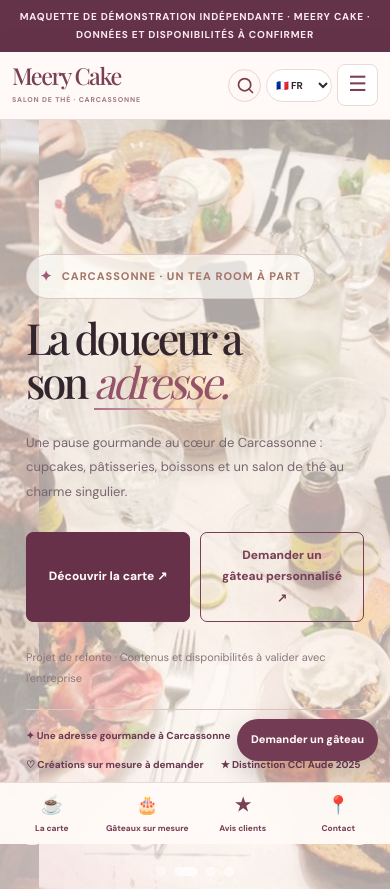
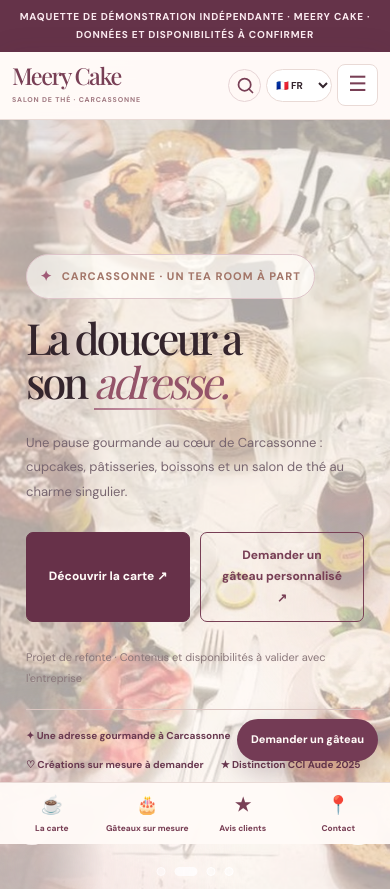
Before and after one commit to zeyroxxu-crypto/meery-cake, a plain HTML site: page index.html in a window 390 px wide. Shown: the top 889 px of the page. Drawn offline with nearby package versions, Linux system fonts and the light colour scheme; a web font is replaced by a local one.

Commit message:
Blend moving carousel photo boundaries with 150px gradient instead of hard vertical seam

```diff
--- a/v9-mega.css
+++ b/v9-mega.css
@@ -851,3 +851,33 @@ body{background:linear-gradient(140deg,#fff8f0 0%,#fae5e3 48%,#fff1e6 100%) fixe
 #accueil.hero.mc25-home-premium>.mc33-hero-visual{
   overflow:hidden!important;
 }
+
+/* V54: transition between different photos has a feathered blended edge,
+   not a hard vertical dividing line. Each previous slide extends below
+   the first 150px of the next photo, whose left edge fades in gradually.
+   All photographs stay sharp (no blur). */
+#accueil.hero.mc25-home-premium .mc45-rail{
+  gap:0!important;
+  overflow:visible!important;
+}
+#accueil.hero.mc25-home-premium .mc45-rail .mc45-photo{
+  width:calc(100% / 6 + 150px)!important;
+  max-width:none!important;
+  flex:0 0 calc(100% / 6 + 150px)!important;
+  margin-right:-150px!important;
+  transform:none!important;
+  filter:none!important;
+  -webkit-filter:none!important;
+  -webkit-mask-image:linear-gradient(to right, transparent 0px, #000 150px, #000 100%)!important;
+  mask-image:linear-gradient(to right, transparent 0px, #000 150px, #000 100%)!important;
+  border:0!important;
+}
+@media(max-width:700px){
+  #accueil.hero.mc25-home-premium .mc45-rail .mc45-photo{
+    width:calc(100% / 6 + 65px)!important;
+    flex-basis:calc(100% / 6 + 65px)!important;
+    margin-right:-65px!important;
+    -webkit-mask-image:linear-gradient(to right, transparent 0px, #000 65px, #000 100%)!important;
+    mask-image:linear-gradient(to right, transparent 0px, #000 65px, #000 100%)!important;
+  }
+}
```
